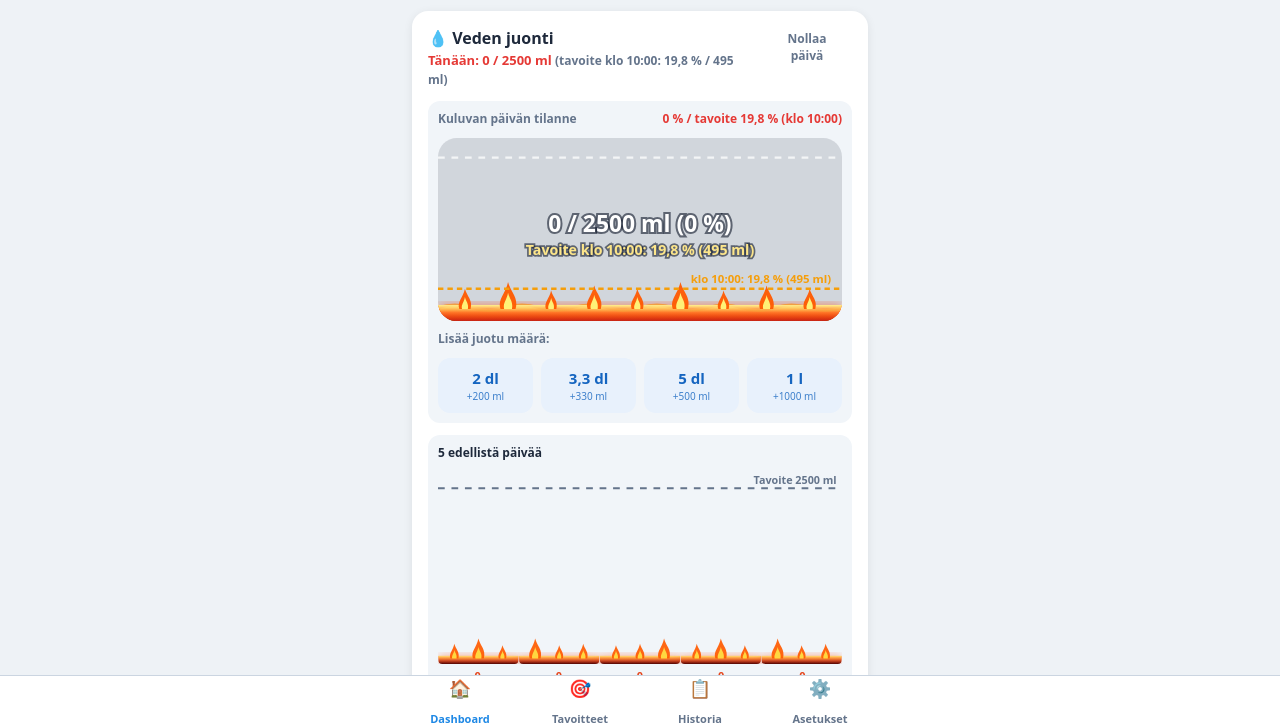
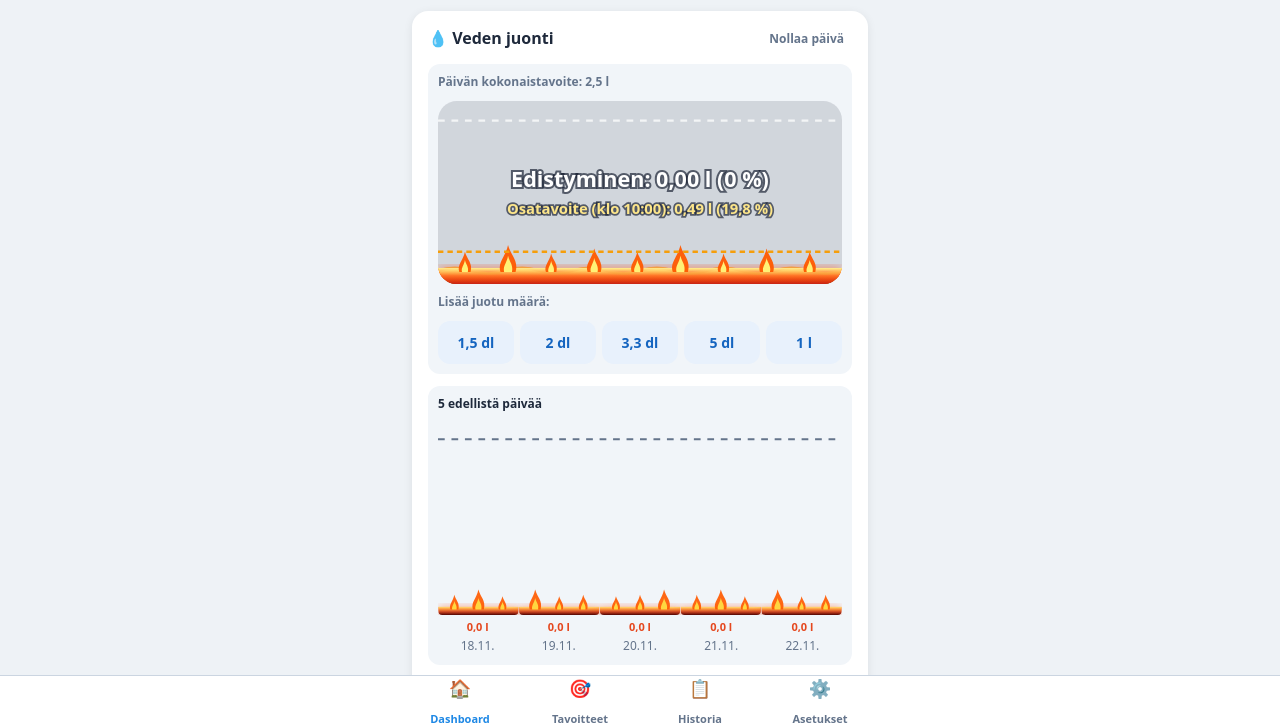
Before and after one commit to henrifalkstedt-hash/mainboard_v1, a plain HTML site: page index.html in a window 1280 px wide. Shown: the part 66-790 px from the top of the page. Drawn offline with Linux system fonts and the light colour scheme.

Commit message:
Update water intake buttons and display styles

```diff
--- a/index.html
+++ b/index.html
@@ -29,8 +29,8 @@ button:active{opacity:.8}
 .b-teal{background:var(--teal)}.b-amber{background:var(--amber)}.b-ind{background:var(--ind)}
 .b-soft{background:var(--soft);color:var(--ink)}.b-red{background:#e11d48}
 .mini{height:auto;padding:4px 8px;font-size:12px;background:none;color:var(--blue)}
-.quick{display:grid;grid-template-columns:repeat(4,1fr);gap:8px}
-.quick button{height:auto;padding:10px 0;background:#e8f1fc;color:#1565c0;display:grid;font-size:15px}
+.quick{display:grid;grid-template-columns:repeat(5,1fr);gap:6px}
+.quick button{height:auto;padding:12px 0;background:#e8f1fc;color:#1565c0;display:grid;font-size:14px}
 .quick small{font-size:10px;font-weight:500;opacity:.8}
 .pane{background:var(--soft);border-radius:12px;padding:10px}
 .cols{display:grid;grid-template-columns:1fr 1fr;gap:10px}
@@ -61,21 +61,19 @@ nav button span{font-size:18px}nav button.on{color:var(--blue)}
 <div class="view on" id="v-dashboard">
  <section class="card">
   <div class="top">
-   <div><h2>💧 Veden juonti</h2><div id="st" style="font-size:13px;font-weight:700;margin-top:2px"></div></div>
+   <div><h2>💧 Veden juonti</h2></div>
    <div class="row" style="gap:2px"><button class="mini hide" id="undo">Peruuta</button><button class="mini" id="reset" style="color:var(--mut)">Nollaa päivä</button></div>
   </div>
   <div class="pane" style="display:grid;gap:10px">
-   <div class="top">
-    <span class="lbl">Kuluvan päivän tilanne</span>
-    <b id="wpct" style="font-size:12px">0 %</b>
-   </div>
+   <div class="lbl" id="wgoalTop"></div>
    <div id="wtodayBar"></div>
    <div class="lbl">Lisää juotu määrä:</div>
    <div class="quick">
-    <button data-ml="200">2 dl<small>+200 ml</small></button>
-    <button data-ml="330">3,3 dl<small>+330 ml</small></button>
-    <button data-ml="500">5 dl<small>+500 ml</small></button>
-    <button data-ml="1000">1 l<small>+1000 ml</small></button>
+    <button data-ml="150">1,5 dl</button>
+    <button data-ml="200">2 dl</button>
+    <button data-ml="330">3,3 dl</button>
+    <button data-ml="500">5 dl</button>
+    <button data-ml="1000">1 l</button>
    </div>
   </div>
   <div class="pane"><h3>5 edellistä päivää</h3><div id="wchart"></div><div class="lab5" id="wlab"></div></div>
@@ -584,18 +582,18 @@ function renderWater() {
   const sub = waterSubGoal(g);
   const fullMet = td >= g;
   const subMet = td >= sub.ml;
-  const statusCol = fullMet ? "var(--ok)" : (subMet ? "var(--blue)" : "var(--red)");
   const pctTxt = sub.pct % 1 === 0 ? `${sub.pct}` : n1(sub.pct);
+  const goalLitersTxt = `${n1(g / 1000)} l`;
+  const todayLitersTxt = `${n2(td / 1000)} l`;
+  const subLitersTxt = `${n2(sub.ml / 1000)} l`;
 
-  $("st").innerHTML = `Tänään: ${td} / ${g} ml <span class="sub" style="font-weight:600">(tavoite ${sub.time}: ${pctTxt} % / ${sub.ml} ml)</span>`;
-  $("st").style.color = statusCol;
+  if ($("wgoalTop")) {
+    $("wgoalTop").textContent = `Päivän kokonaistavoite: ${goalLitersTxt}`;
+  }
+
   $("undo").classList.toggle("hide", !(lastAdd && lastAdd.ml > 0));
 
   const pct = Math.min(100, Math.round((td / Math.max(g, 1)) * 100));
-  if ($("wpct")) {
-    $("wpct").textContent = `${pct} % / tavoite ${pctTxt} % (${sub.time})`;
-    $("wpct").style.color = statusCol;
-  }
 
   const anim = !(window.matchMedia && matchMedia("(prefers-reduced-motion: reduce)").matches);
 
@@ -671,10 +669,9 @@ function renderWater() {
     if (sub.pct > 0 && sub.pct < 100) {
       const tsy = TH - (sub.ml / tMax) * TH;
       ts += `<line x1="0" x2="${TW}" y1="${tsy}" y2="${tsy}" stroke="var(--amber)" stroke-width="2" stroke-dasharray="4 3"/>`;
-      ts += `<text x="${TW - 8}" y="${tsy - 4}" text-anchor="end" style="font-size:8.5px;font-weight:800;fill:var(--amber)">${sub.time}: ${pctTxt} % (${sub.ml} ml)</text>`;
     }
-    ts += `<text x="${TW / 2}" y="${TH / 2 + 2}" text-anchor="middle" style="font-size:17px;font-weight:900;fill:#ffffff;paint-order:stroke;stroke:rgba(15,23,42,0.6);stroke-width:3px">${td} / ${g} ml (${pct} %)</text>`;
-    ts += `<text x="${TW / 2}" y="${TH / 2 + 19}" text-anchor="middle" style="font-size:10.5px;font-weight:800;fill:#fde68a;paint-order:stroke;stroke:rgba(15,23,42,0.6);stroke-width:2.5px">Tavoite ${sub.time}: ${pctTxt} % (${sub.ml} ml)</text>`;
+    ts += `<text x="${TW / 2}" y="${TH / 2 - 4}" text-anchor="middle" style="font-size:16px;font-weight:900;fill:#ffffff;paint-order:stroke;stroke:rgba(15,23,42,0.65);stroke-width:3px">Edistyminen: ${todayLitersTxt} (${pct} %)</text>`;
+    ts += `<text x="${TW / 2}" y="${TH / 2 + 16}" text-anchor="middle" style="font-size:11px;font-weight:800;fill:#fde68a;paint-order:stroke;stroke:rgba(15,23,42,0.65);stroke-width:2.5px">Osatavoite (${sub.time}): ${subLitersTxt} (${pctTxt} %)</text>`;
     ts += `</g>`;
     $("wtodayBar").innerHTML = `<svg viewBox="0 0 ${TW} ${TH}" style="border-radius:14px">${ts}</svg>`;
   }
@@ -731,10 +728,9 @@ function renderWater() {
 
   const gy = H - g / max * H;
   s += `<line x1="0" x2="${W}" y1="${gy}" y2="${gy}" stroke="var(--mut)" stroke-width="1.5" stroke-dasharray="5 5"/>`;
-  s += `<text x="${W - 4}" y="${gy - 3}" text-anchor="end" style="font-size:8px;font-weight:700">Tavoite ${g} ml</text>`;
 
   $("wchart").innerHTML = `<svg viewBox="0 0 ${W} ${H}">${s}</svg>`;
-  $("wlab").innerHTML = days.map(d => `<div><b style="color:${d.col}">${d.ml}</b><span class="sub">${d.label}</span></div>`).join("");
+  $("wlab").innerHTML = days.map(d => `<div><b style="color:${d.col}">${n1(d.ml / 1000)} l</b><span class="sub">${d.label}</span></div>`).join("");
   renderWaterMonth();
 }
 function renderWaterMonth() {
```
